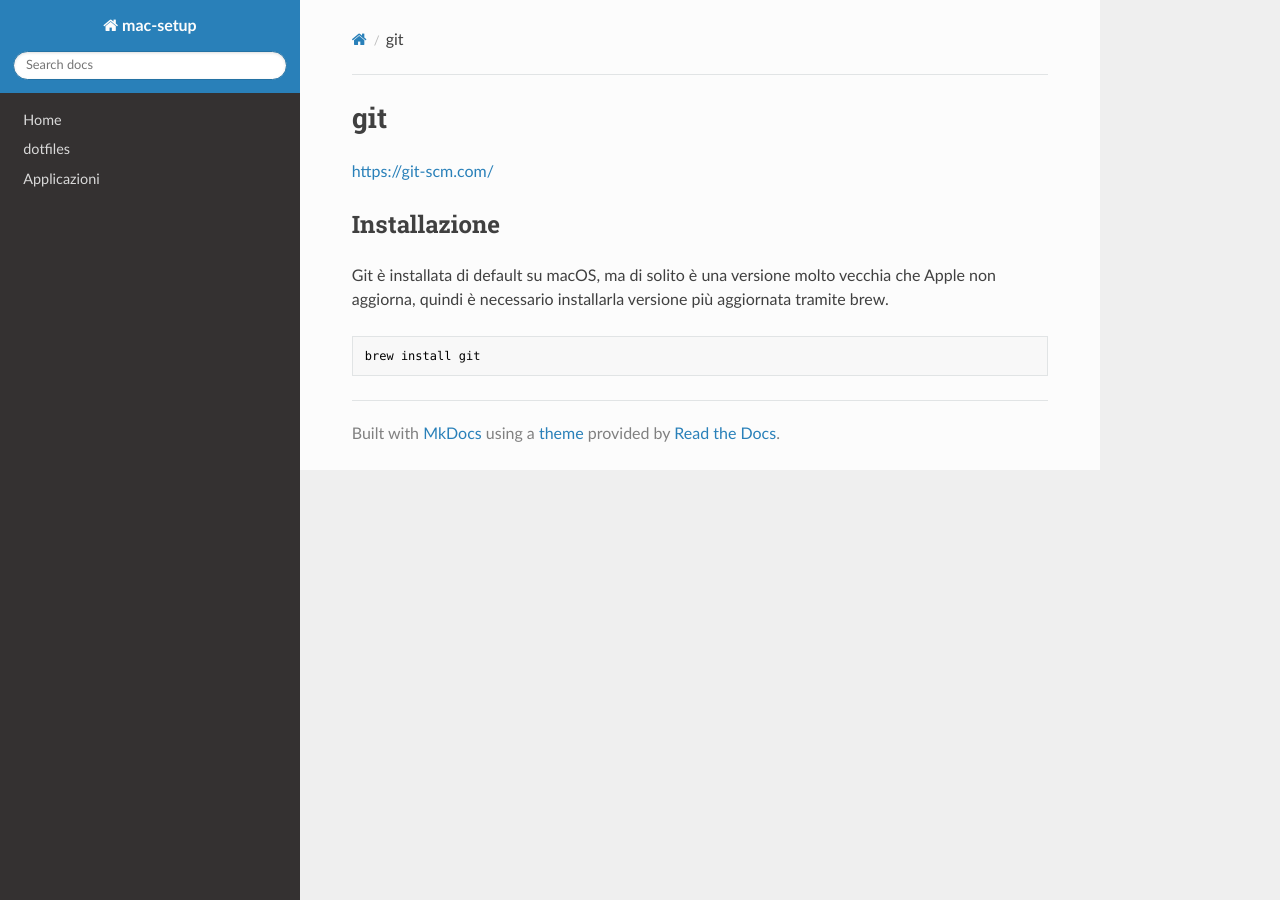
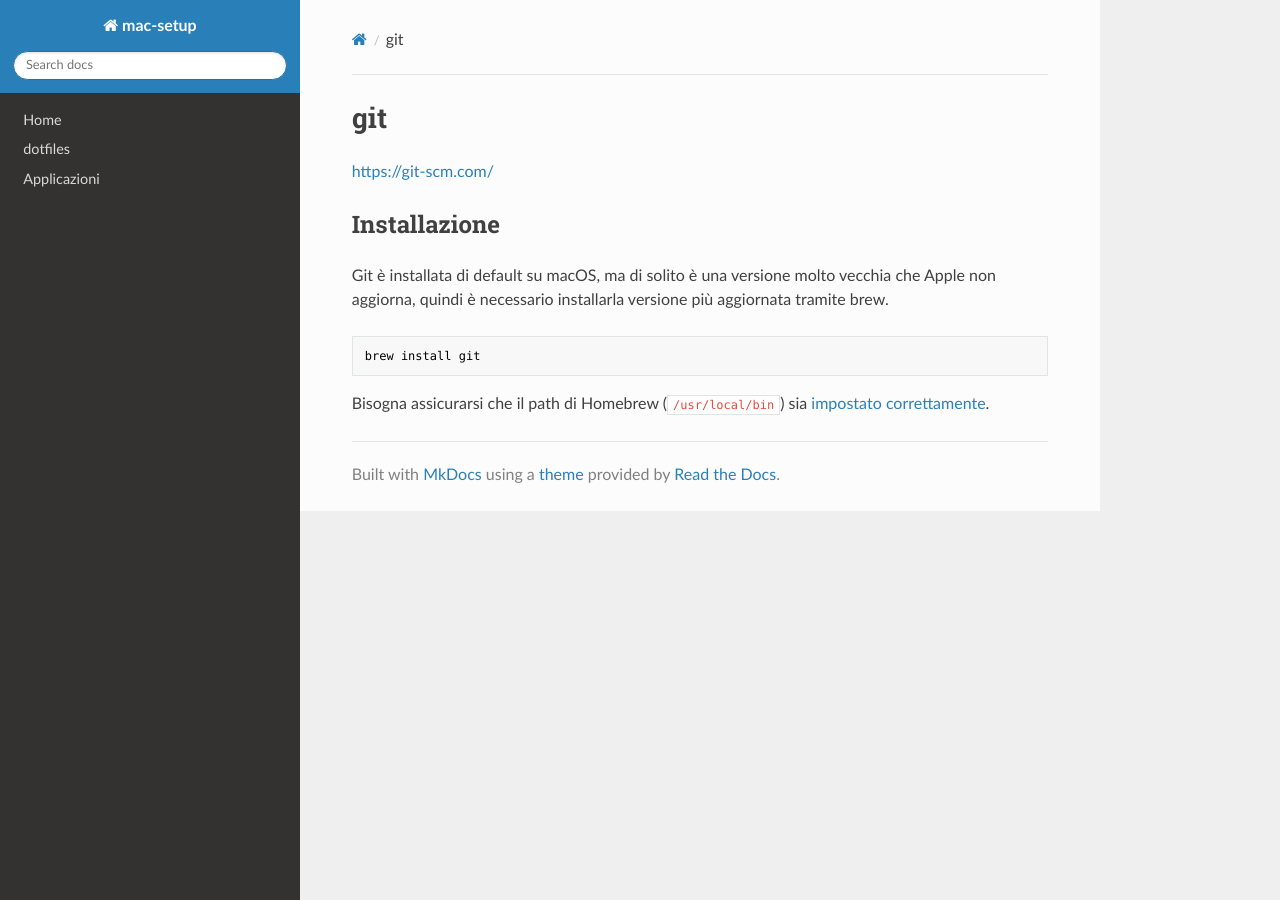
Before and after one commit to magobaol/mac-setup, an MkDocs documentation site: the page built from docs/applications/git.md, in a window 1280 px wide. Built offline with MkDocs 1.6.1, drawn with Linux system fonts in a browser that asks for light colours; nearby versions of some CDN libraries.

Commit message:
Improve git documentation

````diff
--- a/docs/applications/git.md
+++ b/docs/applications/git.md
@@ -4,4 +4,8 @@
 ## Installazione
 Git è installata di default su macOS, ma di solito è una versione molto vecchia che Apple non aggiorna, quindi è necessario installarla versione più aggiornata tramite brew.
 
-	brew install git
+```
+brew install git
+```
+
+Bisogna assicurarsi che il path di Homebrew (`/usr/local/bin`) sia [impostato correttamente](/applications/homebrew/#Path).
````
